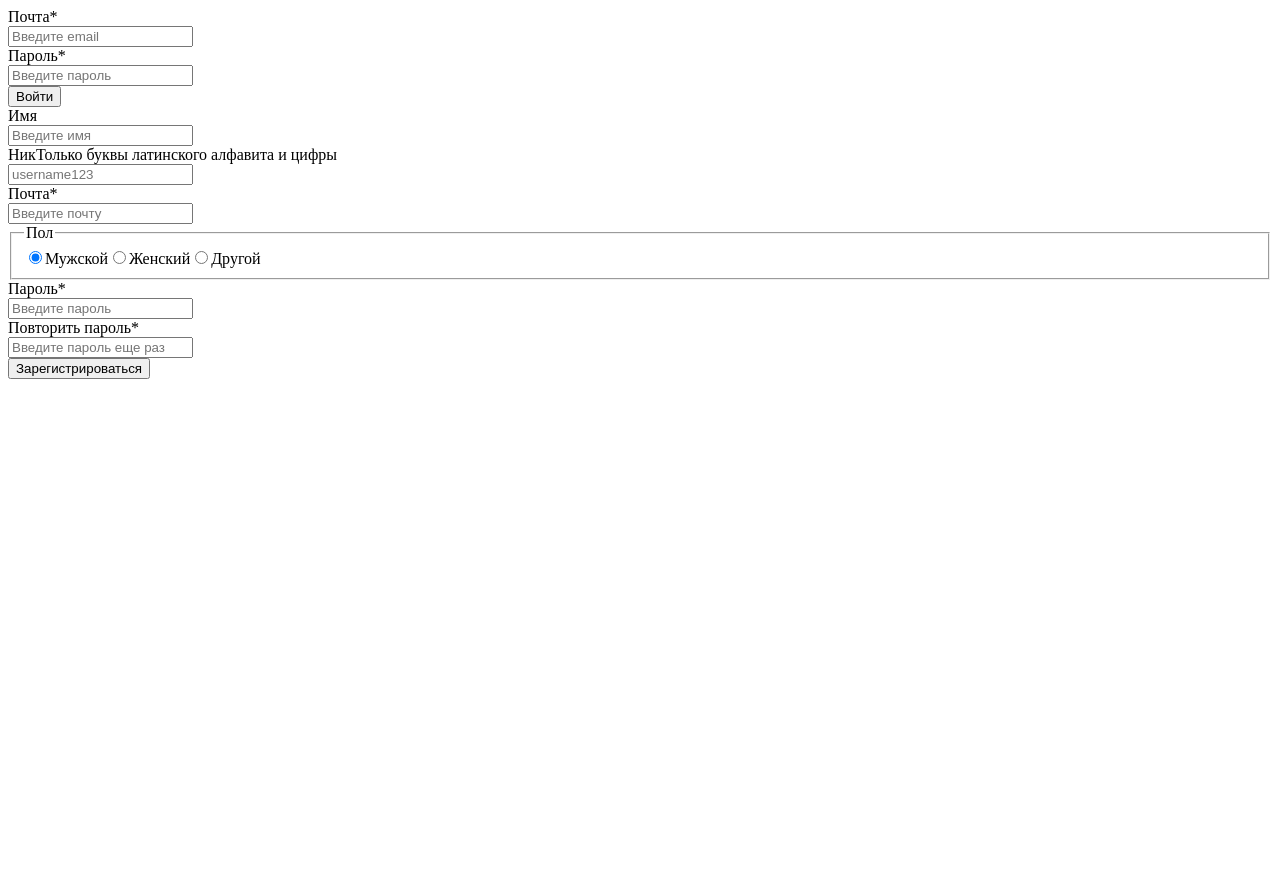
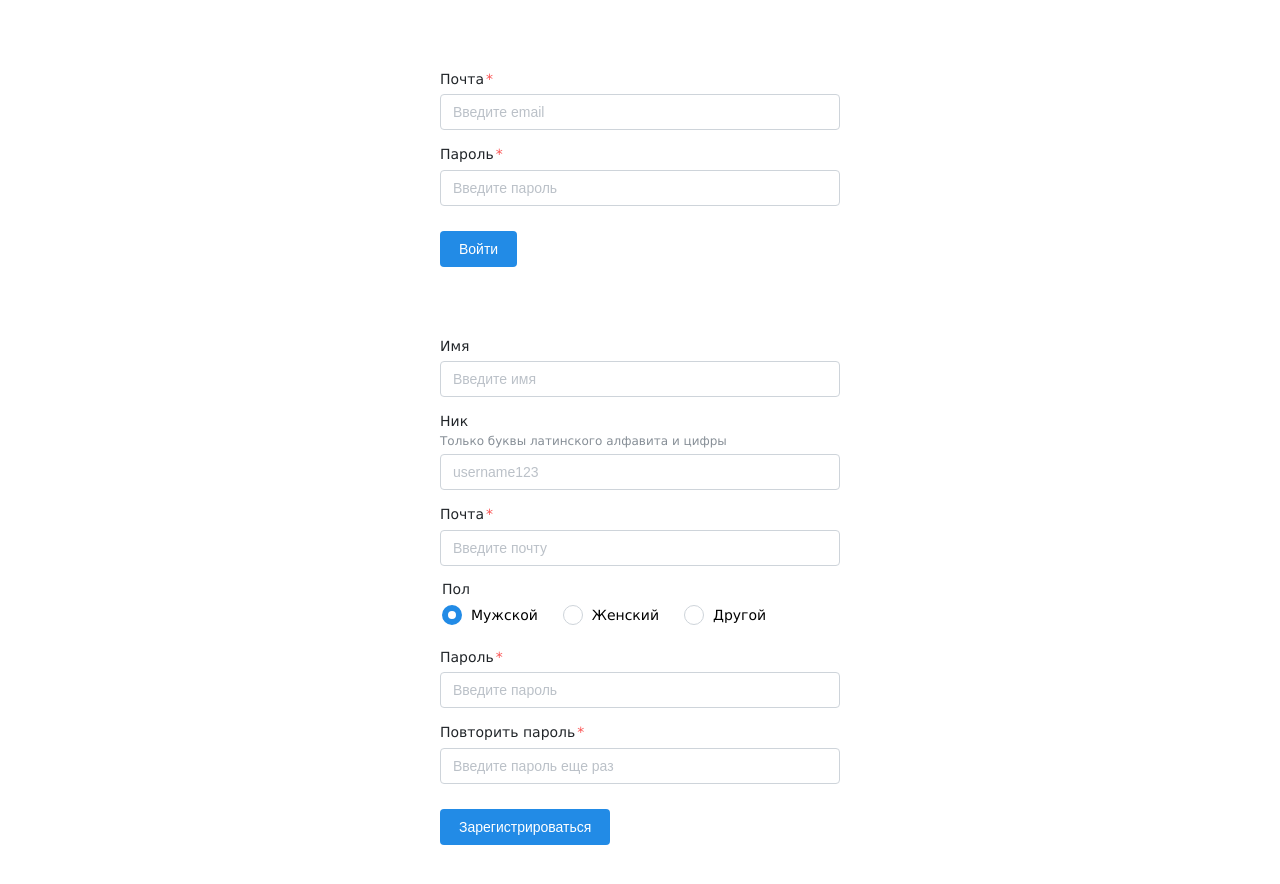
Before and after one commit to sonyashakirova/react-forms, a React app: page / in a window 1280 px wide. Shown: the top 884 px of the page. Before the commit the page ends 800 px from the top, so only its background shows below. Built offline with nearby package versions, Linux system fonts and the light colour scheme.

Commit message:
feat: add Sass styles

```diff
--- a/package.json
+++ b/package.json
@@ -15,7 +15,11 @@
   "devDependencies": {
     "@babel/preset-react": "^7.22.5",
     "babel-loader": "^9.1.2",
+    "css-loader": "^6.8.1",
     "html-webpack-plugin": "^5.5.3",
+    "sass": "^1.63.6",
+    "sass-loader": "^13.3.2",
+    "style-loader": "^3.3.3",
     "webpack": "^5.88.1",
     "webpack-cli": "^5.1.4",
     "webpack-dev-server": "^4.15.1"
--- a/src/components/app.jsx
+++ b/src/components/app.jsx
@@ -1,5 +1,6 @@
 import { Signin } from "./forms/Signin"
 import { Signup } from "./forms/Signup"
+import "../styles.scss"
 
 export function App() {
   function onSubmit(values) {
--- /dev/null
+++ b/src/styles.scss
@@ -0,0 +1,299 @@
+/* Variables */
+$font-size-1: 10px;
+$font-size-2: 12px;
+$font-size-3: 14px;
+$font-size-4: 16px;
+$font-size-5: 18px;
+$font-size-6: 20px;
+
+$font-color-darker: #000000;
+$font-color-main: #212529;
+$font-color-secondary: #868e96;
+$font-color-inverse: #ffffff;
+$field-color-lighter: #f1f3f5;
+$field-color: #ced4da;
+$field-color-darker: #bbc1c8;
+$theme-color: #228be6;
+$theme-color-darker: #1c7ed6;
+$error-color: #fa5252;
+
+/* Global */
+html {
+  line-height: 1.15;
+  -webkit-text-size-adjust: 100%;
+}
+
+body {
+  margin: 0;
+  font-family: Verdana, Geneva, sans-serif;
+}
+
+main {
+  display: block;
+}
+
+fieldset {
+  border: none;
+  padding: 0;
+}
+
+/* Wrappers */
+.app-wrapper {
+  padding: 0 20px;
+}
+
+.form-wrapper {
+  max-width: 400px;
+  margin: 70px auto;
+}
+
+.form {
+  display: grid;
+  gap: 15px;
+}
+
+/* Typography */
+.label {
+  display: inline-block;
+  font-weight: 500;
+  color: $font-color-main;
+  word-break: break-word;
+  cursor: default;
+  -webkit-tap-highlight-color: transparent;
+  padding: 0;
+
+  &.label-xs { font-size: $font-size-2 }
+  &.label-sm { font-size: $font-size-3 }
+  &.label-md { font-size: $font-size-4 }
+  &.label-lg { font-size: $font-size-5 }
+  &.label-xl { font-size: $font-size-6 }
+}
+
+.asterisk {
+  color: $error-color;
+  margin-left: 2px;
+}
+
+.description {
+  display: block;
+  color: $font-color-secondary;
+  margin-top: 4px;
+  cursor: default;
+
+  &.description-xs { font-size: $font-size-1 }
+  &.description-sm { font-size: $font-size-2 }
+  &.description-md { font-size: $font-size-3 }
+  &.description-lg { font-size: $font-size-4 }
+  &.description-xl { font-size: $font-size-5 }
+
+  &.description-error { color: $error-color }
+}
+
+/* Buttons */
+.button {
+  box-sizing: border-box;
+  margin-top: 10px;
+  width: fit-content;
+  border: 1px solid $field-color;
+  padding: 0 18px;
+  border-radius: 4px;
+  transition: border-color 100ms ease;
+  -webkit-transition: border-color 100ms ease;
+  min-height: 36px;
+  cursor: pointer;
+  background-color: $theme-color;
+  color: $font-color-inverse;
+  border-color: transparent;
+  font-size: $font-size-3;
+  font-weight: 500;
+
+  &:hover { background-color: $theme-color-darker }
+  &:active { transform: translateY(1px) }
+}
+
+/* Radio Button */
+.radio-container {
+  display: flex;
+  gap: 25px;
+  margin: 10px 0;
+}
+
+.radio-item {
+  position: relative;
+  display: inline-flex;
+}
+
+.radio-input {
+  opacity: 0;
+}
+
+.radio-label {
+  display: inline-flex;
+  align-items: center;
+
+  &::before {
+    content: "";
+    position: absolute;
+    left: 0;
+    border: 1px solid $field-color;
+    box-sizing: border-box;
+    border-radius: 50%;
+    transition-property: border-color;
+    transition-timing-function: ease;
+    transition-duration: 100ms;
+  }
+
+  &.radio-label-xs {
+    font-size: $font-size-2;
+    &::before {
+      width: 15px;
+      height: 15px;
+    }
+  }
+  &.radio-label-sm {
+    font-size: $font-size-3;
+    padding-left: 8px;
+    &::before {
+      width: 20px;
+      height: 20px;
+    }
+  }
+  &.radio-label-md {
+    font-size: $font-size-4;
+    padding-left: 10px;
+    &::before {
+      width: 25px;
+      height: 25px;
+    }
+  }
+  &.radio-label-lg {
+    font-size: $font-size-5;
+    padding-left: 16px;
+    &::before {
+      width: 30px;
+      height: 30px;
+    }
+  }
+  &.radio-label-xl {
+    font-size: $font-size-6;
+    padding-left: 20px;
+    &::before {
+      width: 35px;
+      height: 35px;
+    }
+  }
+}
+
+.radio-input:checked + .radio-label::before {
+  border: 6px solid $theme-color;
+}
+
+/* Text Input */
+.input-container {
+  position: relative;
+  margin-top: 6px;
+}
+
+.input-icon {
+  pointer-events: none;
+  position: absolute;
+  z-index: 1;
+  left: 0;
+  top: 0;
+  bottom: 0;
+  display: flex;
+  align-items: center;
+  justify-content: center;
+  width: 36px;
+  color: #adb5bd;
+}
+
+.input {
+  box-sizing: border-box;
+  -webkit-appearance: none;
+  -moz-appearance: none;
+  -ms-appearance: none;
+  appearance: none;
+  -webkit-tap-highlight-color: transparent;
+  -webkit-appearance: button;
+  resize: none;
+  width: 100%;
+  color: $font-color-darker;
+  display: block;
+  text-align: left;
+  border: 1px solid $field-color;
+  background-color: transparent;
+  -webkit-transition: border-color 100ms ease;
+  transition: border-color 100ms ease;
+  min-height: 30px;
+
+  &::placeholder { color: $field-color-darker }
+
+  &:focus {
+    border-color: $theme-color;
+    outline: none;
+  }
+
+  &:disabled {
+    opacity: 0.6;
+    cursor: not-allowed;
+    pointer-events: none;
+    background-color: $field-color-lighter;
+  }
+
+  &.input-radius-xs { border-radius: 2px }
+  &.input-radius-sm { border-radius: 4px }
+  &.input-radius-md { border-radius: 8px }
+  &.input-radius-lg { border-radius: 16px }
+  &.input-radius-xl { border-radius: 32px }
+
+  &.input-size-xs {
+    font-size: $font-size-2;
+    padding: 1px 10px;
+    height: 30px;
+  }
+  &.input-size-sm {
+    font-size: $font-size-3;
+    padding: 1px 12px;
+    height: 36px;
+  }
+  &.input-size-md {
+    font-size: $font-size-4;
+    padding: 1px 14px;
+    height: 42px;
+  }
+  &.input-size-lg {
+    font-size: $font-size-5;
+    padding: 1px 17px;
+    height: 50px;
+  }
+  &.input-size-xl {
+    font-size: $font-size-6;
+    padding: 1px 20px;
+    height: 60px;
+  }
+
+  &.input-filled {
+    border-color: transparent;
+    background-color: $field-color-lighter;
+
+    &::placeholder { color: #afb7bf }
+  }
+
+  &.input-unstyled {
+    border: none;
+    background-color: transparent;
+    padding: 1px 2px;
+  }
+
+  &.input-error {
+    border-color: $error-color;
+    color: $error-color;
+
+    &::placeholder {
+      color: $error-color;
+    }
+  }
+
+  &.input-with-icon { padding-left: 36px }
+}
--- a/webpack.config.js
+++ b/webpack.config.js
@@ -27,7 +27,11 @@ module.exports = {
             cacheDirectory: true
           }
         }
-      }
+      },
+      {
+        test: /\.s[ac]ss$/i,
+        use: ["style-loader", "css-loader", "sass-loader"],
+      },
     ]
   },
   optimization: {
```
Also changed, not shown: 1 other file (tests, documents, lock files or other folders).
